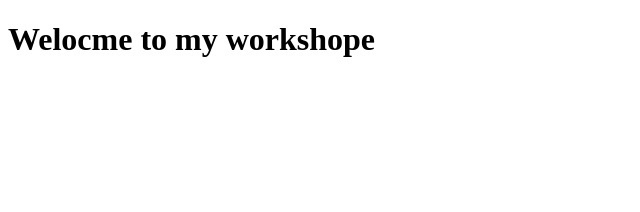
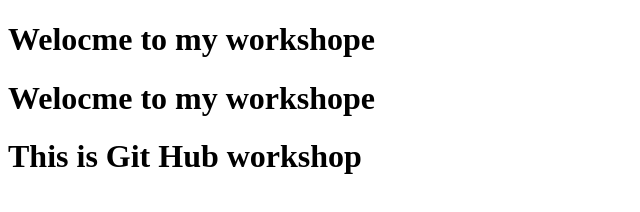
Before and after one commit to firdaus-azmi/workshop, a plain HTML site: page index.html in a window 1280 px wide. Shown: the whole page, without its empty margins (0-640 px from the left). Drawn offline with Linux system fonts and the light colour scheme.

Commit message:
title on b8 branch

```diff
--- a/index.html
+++ b/index.html
@@ -7,5 +7,7 @@
 </head>
 <body>
     <h1>Welocme to my workshope</h1>
+    <h1>Welocme to my workshope</h1>
+    <h1>This is Git Hub workshop</h1>
 </body>
 </html>
```
